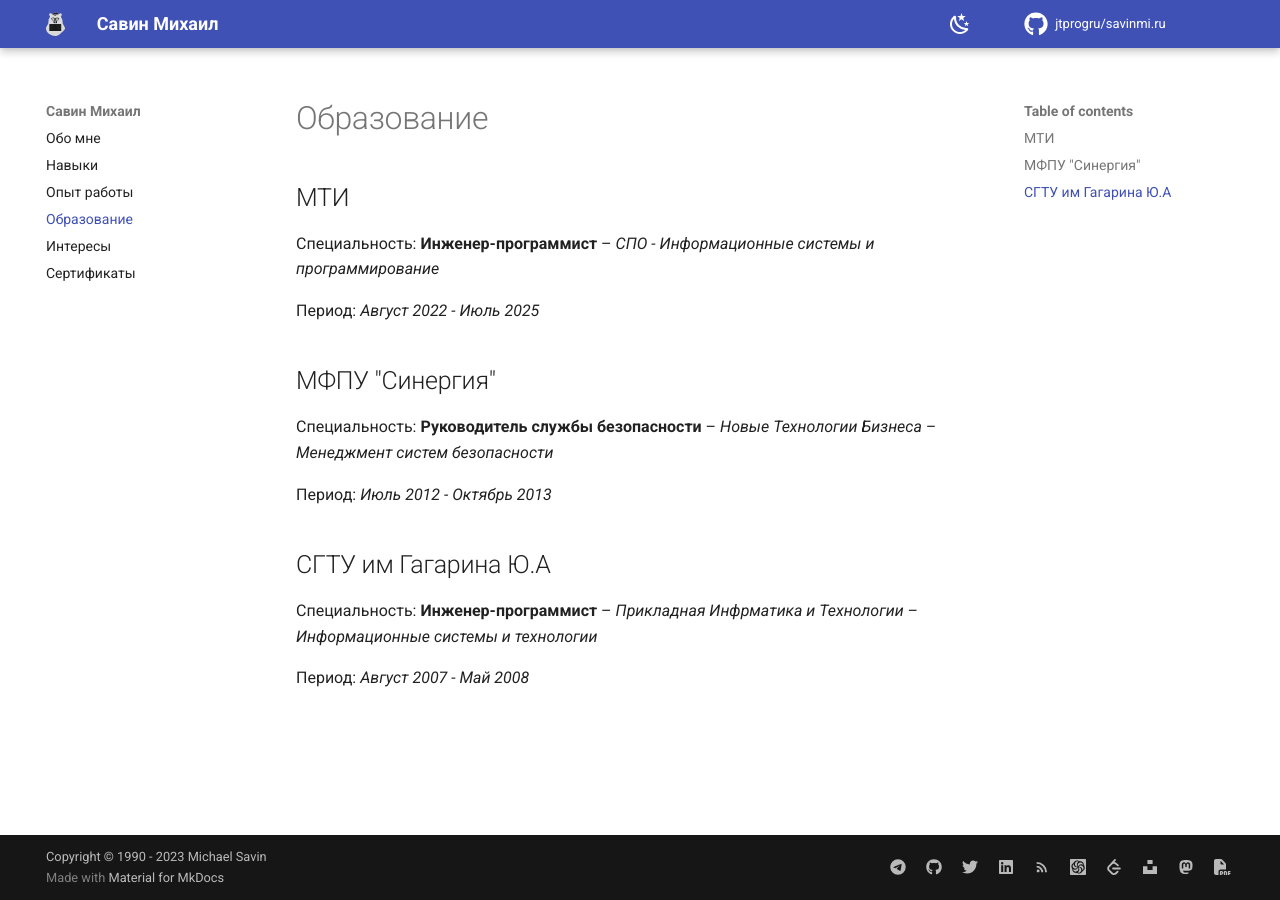
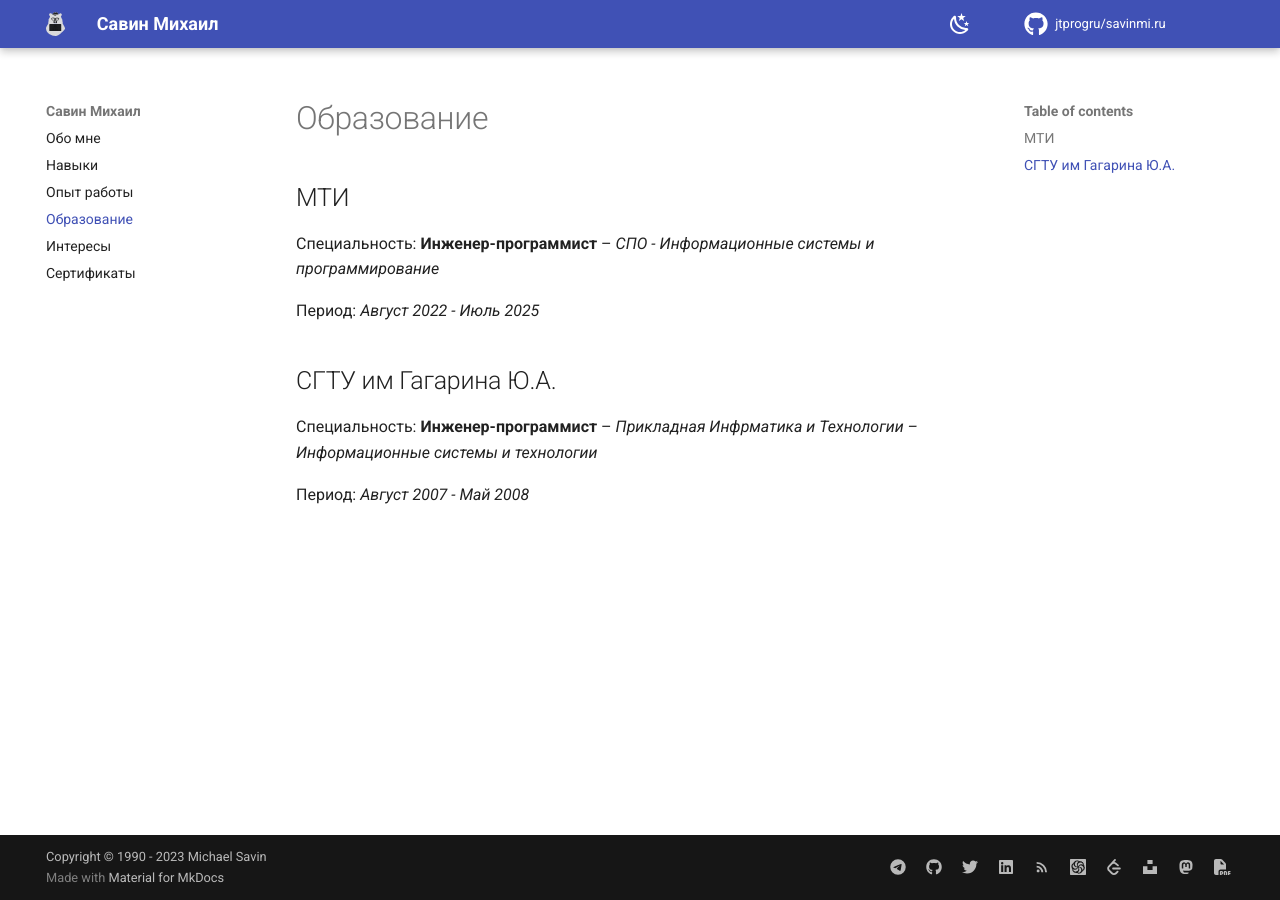
Before and after one commit to jtprogru/savinmi.ru, an MkDocs documentation site: the page built from docs/education.md, in a window 1280 px wide. Built offline with MkDocs 1.6.1 and Material for MkDocs 9.7.7, drawn with Linux system fonts in a browser that asks for light colours; comment, search, counter and statistics services are not loaded.

Commit message:
#172 – Update education
Signed-off-by: Mikhail Savin <msavin@ptsecurity.com>

```diff
--- a/docs/education.md
+++ b/docs/education.md
@@ -6,13 +6,7 @@
 
 Период: *Август 2022 - Июль 2025*
 
-## МФПУ "Синергия"
-
-Специальность: **Руководитель службы безопасности** – *Новые Технологии Бизнеса – Менеджмент систем безопасности*
-
-Период: *Июль 2012 - Октябрь 2013*
-
-## СГТУ им Гагарина Ю.А
+## СГТУ им Гагарина Ю.А.
 
 Специальность: **Инженер-программист** – *Прикладная Инфрматика и Технологии – Информационные системы и технологии*
 
```
